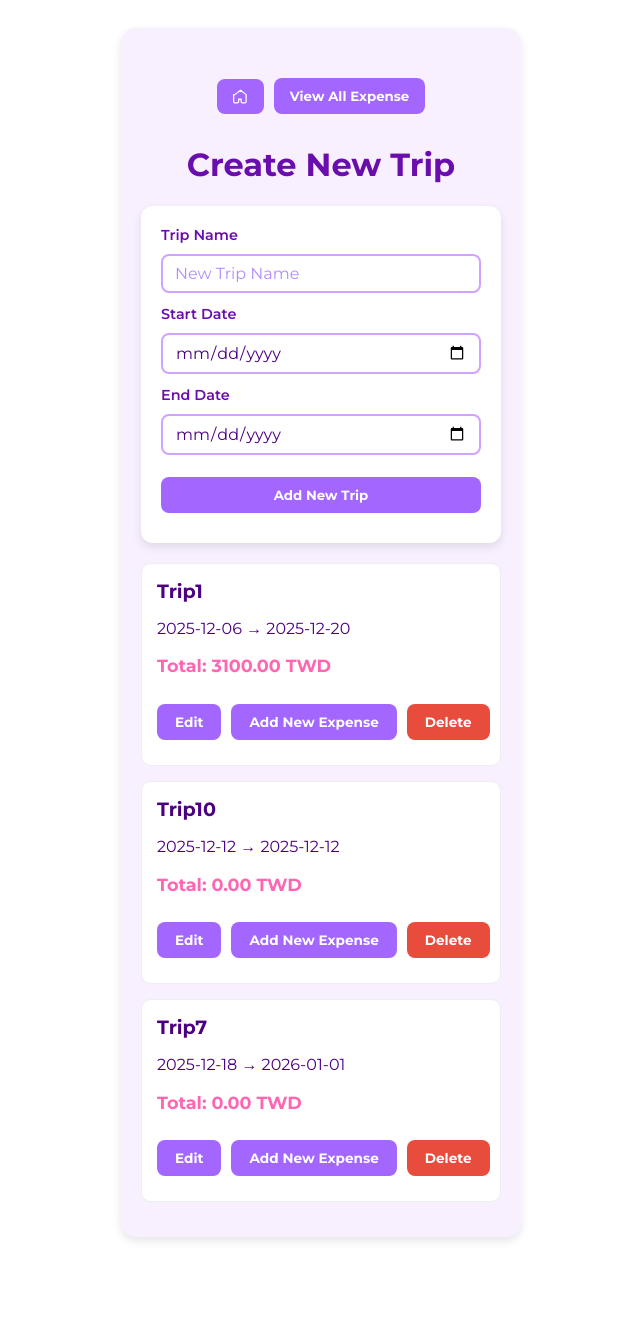
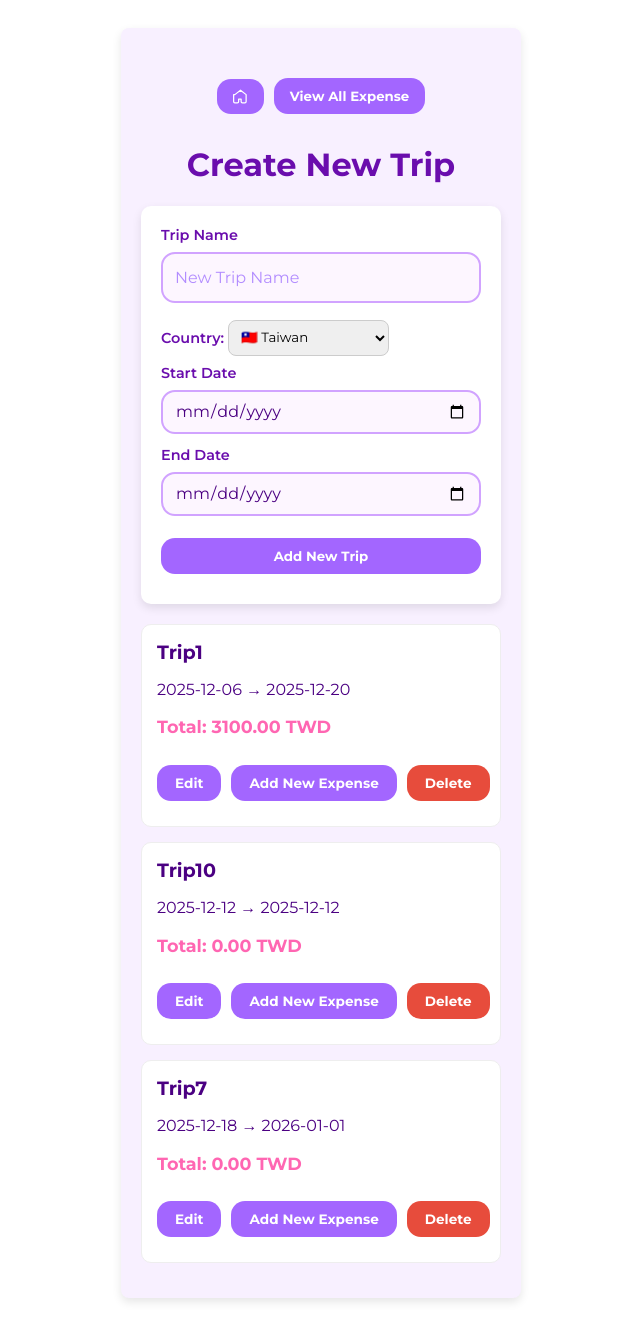
Before and after one commit to Mason0167/accounting_app, a Flask app: page /tripSelection in a window 1280 px wide. Shown: the whole page, without its empty margins (319-959 px from the left). Before the commit the page ends 1241 px from the top, so only its background shows below. Run offline with Flask 3, Linux system fonts and the light colour scheme; data comes from the database, SQL or seed files in the repository; both versions use the stored data as it was after the commit.

Commit message:
Add country flags

```diff
--- a/app.py
+++ b/app.py
@@ -13,13 +13,39 @@ def init_db():
         conn.execute("PRAGMA foreign_keys = ON")
         c = conn.cursor()
 
+        # countries table
+        c.execute('''
+            CREATE TABLE IF NOT EXISTS countries (
+                id INTEGER PRIMARY KEY,
+                country_name TEXT UNIQUE,
+                country_code TEXT UNIQUE
+            )
+        ''')
+
+        countries = [
+            ('Taiwan', 'TW'),
+            ('Japan', 'JP'),
+            ('South Korea', 'KR'),
+            ('Vietnam', 'VN'),
+            ('United States', 'US'),
+            ('United Kindom', 'UK')
+        ]
+
+        c.executemany(
+            'INSERT OR IGNORE INTO countries (country_name, country_code) VALUES (?, ?)',
+            countries
+        )
+
         # trips table
         c.execute('''
             CREATE TABLE IF NOT EXISTS trips (
                 id INTEGER PRIMARY KEY,
                 trip_name TEXT UNIQUE,
                 start_date TEXT,
-                end_date TEXT
+                end_date TEXT,
+
+                country_id INTEGER,
+                FOREIGN KEY(country_id) REFERENCES countries(id)
             )
         ''')
 
@@ -153,15 +179,23 @@ def tripSelection():
     with sqlite3.connect(DB_FILE) as conn:
         c = conn.cursor()
 
-        # Fetch trips for display
-        c.execute('SELECT * FROM trips ORDER BY start_date')
-        trips_list = c.fetchall()
+        countries = []
 
         errors = False
         db_trip_name = ''
         ui_trip_name = ''
         start_date = ''
         end_date = ''
+
+        # Fetch trips for dropdown
+        c.execute('SELECT * FROM countries')
+        for r in c.fetchall():
+            countries.append({
+                'id': r[0],
+                'country_name': r[1],
+                'country_code': r[2],
+                'flag': country_flag(r[2])
+            })
 
         if request.method == 'POST':
             ui_trip_name = request.form.get('trip_name', '').strip()
@@ -234,7 +268,10 @@ def tripSelection():
 
         return render_template(
             'tripSelection.html',
+
+            countries=countries,
             trips=trips_with_total,
+
             entered_trip_name=ui_trip_name,
             entered_start_date=start_date,
             entered_end_date=end_date
@@ -267,6 +304,10 @@ def newExpense():
         trips = [{'id': r[0], 'trip_name': r[1]} for r in c.fetchall()]
 
         trip_id = request.args.get('trip_id', type=int)
+        if request.method == 'POST':
+            flash("Please select a trip before add a new expense!", "error")
+            return redirect(url_for('newExpense'))
+
 
         if trip_id:
             # Fetch trip_name, start_date for trip info card
@@ -301,33 +342,33 @@ def newExpense():
                 # Validation
                 if not purchase_date:
                     flash("Purchase date cannot be empty!", "error")
-                    errors = False
+                    errors = True
                 elif not category:
                     flash("Category cannot be empty!", "error")
-                    errors = False
+                    errors = True
                 elif not payment_method:
                     flash("Please select a payment method!", "error")
-                    errors = False
+                    errors = True
                 elif not item:
                     flash("Item cannot be empty!", "error")
-                    errors = False
+                    errors = True
                 elif not amount_str:
                     flash("Amount cannot be empty!", "error")
-                    errors = False
+                    errors = True
                 elif not currency:
                     flash("Please select a currency!", "error")
-                    errors = False
+                    errors = True
                 else:
                     # Validate "amount" input
                     try:
                         amount = round(float(amount_str), 2)  # 兩位小數
                         if amount <= 0:
                             flash("Amount must be greater than 0!", "error")
-                            errors = False
+                            errors = True
 
                     except ValueError:
                         flash("Invalid amount!", "error")
-                        errors = False
+                        errors = True
 
                 if not errors:
 
@@ -336,7 +377,7 @@ def newExpense():
                     category_row = c.fetchone()
                     if not category_row:
                         flash("Invalid category selected!", "error")
-                        errors = False
+                        errors = True
 
                     else:
                         category_id = category_row[0]
@@ -346,7 +387,7 @@ def newExpense():
                     payment_row = c.fetchone()
                     if not payment_row:
                         flash("Invalid payment method selected!", "error")
-                        errors = False
+                        errors = True
                     else:
                         payment_id = payment_row[0]
 
@@ -355,7 +396,7 @@ def newExpense():
                     currency_row = c.fetchone()
                     if not currency_row:
                         flash("Invalid currency selected!", "error")
-                        errors = False
+                        errors = True
                     else:
                         currency_id = currency_row[0]
 
@@ -372,7 +413,11 @@ def newExpense():
 
                     except sqlite3.IntegrityError:
                         flash("Oh no! Something went wrong!", "error")
-                        errors = False
+                        errors = True
+
+
+
+
 
 
         # Fetch expenses only for selected trip
@@ -405,9 +450,12 @@ def newExpense():
 
     return render_template(
         'newExpense.html',
-        grouped_expenses=grouped_expenses,
+        errors=errors,
+
+        selected_trip=trip_id,
         row=row,
         trips=trips,
+        grouped_expenses=grouped_expenses,
 
         categories_list=categories_list,
         paymentMethods_list=paymentMethods_list,
@@ -669,6 +717,14 @@ def downloadBackup():
         mimetype='application/octet-stream'
     )
 
+# A helper to generate emoji flags
+def country_flag(code):
+    if not code or len(code) != 2:
+        return ''
+    return chr(0x1F1E6 + ord(code[0].upper()) - 65) + \
+           chr(0x1F1E6 + ord(code[1].upper()) - 65)
+
+
 
 if __name__ == '__main__':
     init_db()
--- a/static/style.css
+++ b/static/style.css
@@ -21,7 +21,7 @@ button, input, select, textarea {
     background-color: #f8f0ff;
     /* 淡紫色背景 */
     padding: 20px;
-    border-radius: 15px;
+    border-radius: 8px;
     box-shadow: 0 4px 10px rgba(0, 0, 0, 0.1);
 
     box-sizing: border-box;
@@ -52,28 +52,19 @@ input, select {
 
 select {
     padding: 8px;
-    border-radius: 8px;
-    border: 1px solid #ccc;
     margin-top: 5px;
 }
 
-.input-field {
+.input-field,
+select.input-field {
     width: 100%;
-    padding: 8px 12px;
+    padding: 14px 12px;
     font-size: 1em;
-    border-radius: 8px;
+    border-radius: 14px;
     border: 2px solid #d1a3ff;
-    background-color: #ffffff;
+    background-color: #fdf6ff;
     color: #4B0082;
-}
-
-.input-field:focus {
-    border-color: #a366ff;
-    box-shadow: 0 0 8px rgba(163, 102, 255, 0.4);
-}
-
-.input-field::placeholder {
-    color: #b28cff;
+    box-sizing: border-box;
 }
 
 select.input-field {
@@ -82,10 +73,22 @@ select.input-field {
     -moz-appearance: none;
 }
 
+.input-field:focus,
+select.input-field:focus {
+    border-color: #a366ff;
+    outline: none;
+    box-shadow: 0 0 8px rgba(163, 102, 255, 0.25);
+}
+
+.input-field::placeholder {
+    color: #b28cff;
+}
+
 .form-box label {
     font-size: 0.9em;
     font-weight: 600;
     color: #6a0dad;
+    margin-bottom: 8px;
 }
 
 .form-box label + select,
@@ -96,7 +99,7 @@ select.input-field {
 .form-box {
     background-color: #fff;
     padding: 20px;
-    border-radius: 12px;
+    border-radius: 10px;
     box-shadow: 0 4px 10px rgba(0,0,0,0.1);
     max-width: 500px;
     margin: 20px auto;
@@ -114,6 +117,11 @@ input[type="date"] {
     -moz-appearance: none;
 
     display: block;
+}
+
+input[type="date"].input-field {
+    height: 44px;        /* iOS-friendly tap size */
+    line-height: 1.2;
 }
 
 
@@ -143,13 +151,14 @@ input[type="date"] {
 /* Payment methods */
 .payment-methods {
     display: flex;
-    gap: 10px;
+    gap: 12px;
     flex-wrap: wrap;
     margin-bottom: 12px;
 }
 
 .payment-option {
-    display: flex;
+    width: auto;
+    display: inline-flex;
     align-items: center;
     cursor: pointer;
     background-color: #e6ccff;
@@ -160,6 +169,7 @@ input[type="date"] {
 
 .payment-option input {
     display: none; /* hide radio circle */
+    accent-color: #7b2cff;
 }
 
 .payment-option span {
@@ -203,7 +213,7 @@ input[type="date"] {
 .modal-content {
     background-color: #f8f0ff;
     padding: 20px;
-    border-radius: 15px;
+    border-radius: 10px;
     width: 300px;
     text-align: center;
     box-shadow: 0 4px 10px rgba(0,0,0,0.2);
@@ -218,7 +228,7 @@ input[type="date"] {
     border: none;
     padding: 10px 18px;
     margin: 10px 0;
-    border-radius: 8px;
+    border-radius: 14px;
     cursor: pointer;
     font-weight: bold;
 
@@ -273,7 +283,7 @@ input[type="date"] {
 .btn-small {
     font-size: 0.85rem;
     padding: 3px 8px;
-    border-radius: 6px;
+    border-radius: 14px;
 }
 
 
@@ -377,7 +387,7 @@ input[type="date"] {
     width: 100%;
     background-color: #f8f0ff; /* 淡紫色背景 */
     padding: 15px;
-    border-radius: 12px;
+    border-radius: 10px;
     box-shadow: 0 3px 8px rgba(0,0,0,0.1);
 }
 
@@ -408,11 +418,14 @@ input[type="date"] {
     color: #333;
 }
 
+
+
 /* ===============================
    Responsive (Mobile)
 ================================ */
 
 @media (max-width: 480px) {
+
     .container {
         padding: 16px;
         border-radius: 8px;
--- a/templates/newExpense.html
+++ b/templates/newExpense.html
@@ -40,7 +40,7 @@
                 <option value="">All Trips</option>
                 {% for trip in trips %}
                     <option value="{{ trip.id }}" {% if selected_trip == trip.id %}selected{% endif %}>
-                    {{ trip.trip_name }}
+                    {{ trip.trip_name|title }}
                     </option>
                 {% endfor %}
             </select>
--- a/templates/tripSelection.html
+++ b/templates/tripSelection.html
@@ -38,6 +38,17 @@
             <input type="text" name="trip_name" class="input-field"
                 placeholder="New Trip Name"
                 value="{{ entered_trip_name|default('') }}">
+
+            <label>
+                Country:
+                <select name="country_id">
+                    {% for country in countries %}
+                        <option value="{{ country.id }}" {% if selected_country == country.id %}selected{% endif %}>
+                           {{ country.flag }} {{ country.country_name }}
+                        </option>
+                    {% endfor %}
+                </select>
+            </label>
 
             <label>Start Date</label>
             <input type="date" name="start_date" class="input-field"
```
Also changed, not shown: expenses.db.
